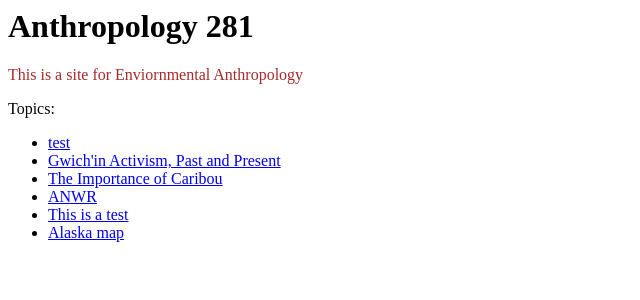
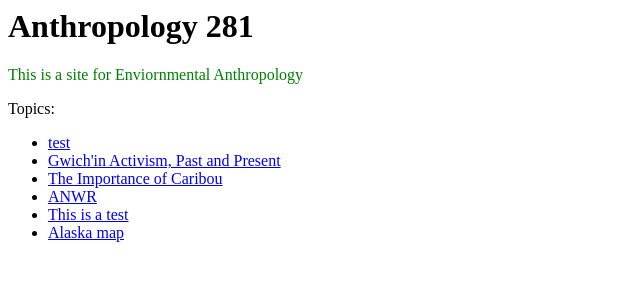
Before and after one commit to rudainaa/anthro281, a FastAPI app: page / in a window 1280 px wide. Shown: the top 300 px of the page, without its empty margins (0-640 px from the left). Run offline with FastAPI, Linux system fonts and the light colour scheme.

Commit message:
changed subtitle to green instead of brown

```diff
--- a/templates/index.html
+++ b/templates/index.html
@@ -6,7 +6,7 @@
 
 <body>
     <h1>Anthropology 281</h1>
-    <p style="color:brown;">This is a site for Enviornmental Anthropology</p>
+    <p style="color:green;">This is a site for Enviornmental Anthropology</p>
     <p>Topics:</p>
     <ul>
     {% for t in topics %}
```
